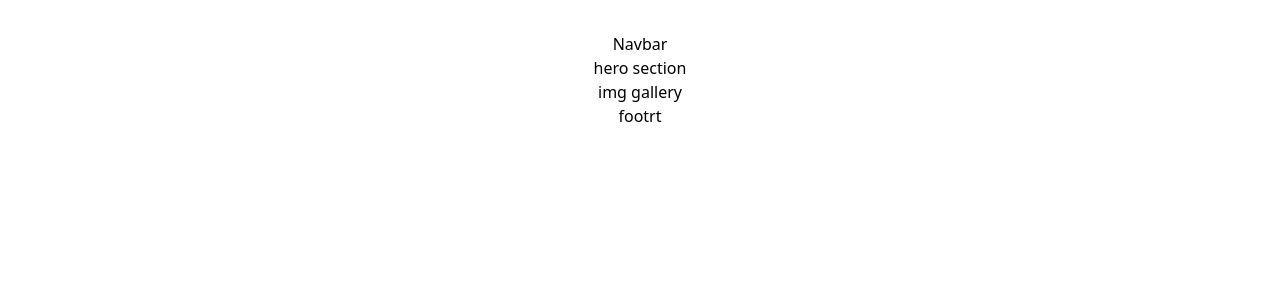
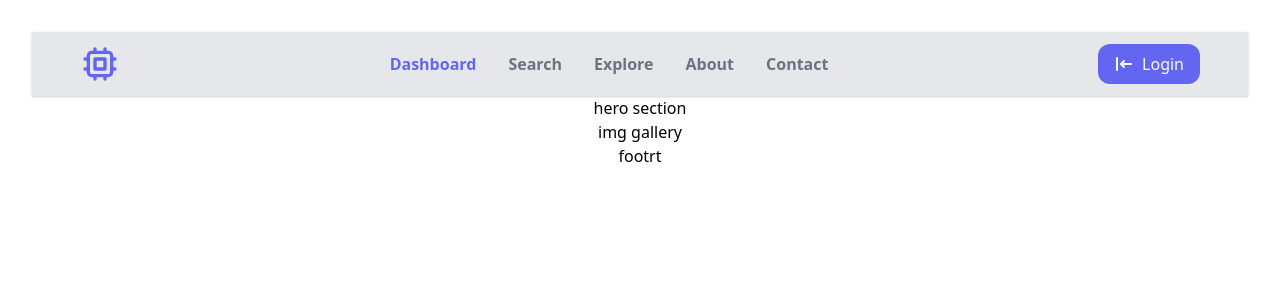
Before and after one commit to Biddut-Roy/Nursery-client, a React (Vite) app: page / in a window 1280 px wide. Shown: the top 300 px of the page. Built offline with nearby package versions, Linux system fonts and the light colour scheme.

Commit message:
navbar design complete

```diff
--- a/src/Component/navbar/Navbar.tsx
+++ b/src/Component/navbar/Navbar.tsx
@@ -1,5 +1,62 @@
 const Navbar = () => {
-  return <div> Navbar</div>;
+  return (
+    <nav className="bg-gray-200 shadow shadow-gray-300 w-100 px-8 md:px-auto">
+      <div className="md:h-16 h-28 mx-auto md:px-4 container flex items-center justify-between flex-wrap md:flex-nowrap">
+        <div className="text-indigo-500 md:order-1">
+          <svg
+            xmlns="http://www.w3.org/2000/svg"
+            className="h-10 w-10"
+            fill="none"
+            viewBox="0 0 24 24"
+            stroke="currentColor"
+          >
+            <path
+              stroke-linecap="round"
+              stroke-linejoin="round"
+              stroke-width="2"
+              d="M9 3v2m6-2v2M9 19v2m6-2v2M5 9H3m2 6H3m18-6h-2m2 6h-2M7 19h10a2 2 0 002-2V7a2 2 0 00-2-2H7a2 2 0 00-2 2v10a2 2 0 002 2zM9 9h6v6H9V9z"
+            />
+          </svg>
+        </div>
+        <div className="text-gray-500 order-3 w-full md:w-auto md:order-2">
+          <ul className="flex font-semibold justify-between">
+            <li className="md:px-4 md:py-2 text-indigo-500">
+              <a href="#">Dashboard</a>
+            </li>
+            <li className="md:px-4 md:py-2 hover:text-indigo-400">
+              <a href="#">Search</a>
+            </li>
+            <li className="md:px-4 md:py-2 hover:text-indigo-400">
+              <a href="#">Explore</a>
+            </li>
+            <li className="md:px-4 md:py-2 hover:text-indigo-400">
+              <a href="#">About</a>
+            </li>
+            <li className="md:px-4 md:py-2 hover:text-indigo-400">
+              <a href="#">Contact</a>
+            </li>
+          </ul>
+        </div>
+        <div className="order-2 md:order-3">
+          <button className="px-4 py-2 bg-indigo-500 hover:bg-indigo-600 text-gray-50 rounded-xl flex items-center gap-2">
+            <svg
+              xmlns="http://www.w3.org/2000/svg"
+              className="h-5 w-5"
+              viewBox="0 0 20 20"
+              fill="currentColor"
+            >
+              <path
+                fill-rule="evenodd"
+                d="M3 3a1 1 0 011 1v12a1 1 0 11-2 0V4a1 1 0 011-1zm7.707 3.293a1 1 0 010 1.414L9.414 9H17a1 1 0 110 2H9.414l1.293 1.293a1 1 0 01-1.414 1.414l-3-3a1 1 0 010-1.414l3-3a1 1 0 011.414 0z"
+                clip-rule="evenodd"
+              />
+            </svg>
+            <span>Login</span>
+          </button>
+        </div>
+      </div>
+    </nav>
+  );
 };
 
 export default Navbar;
```
